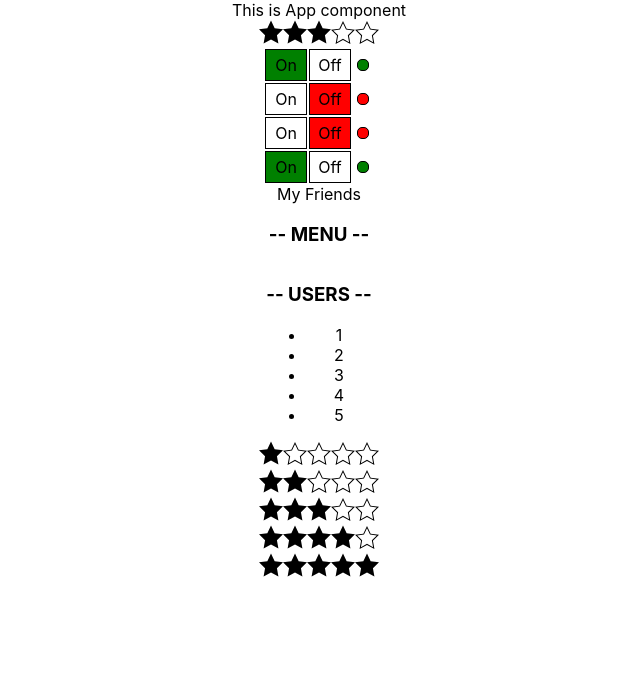
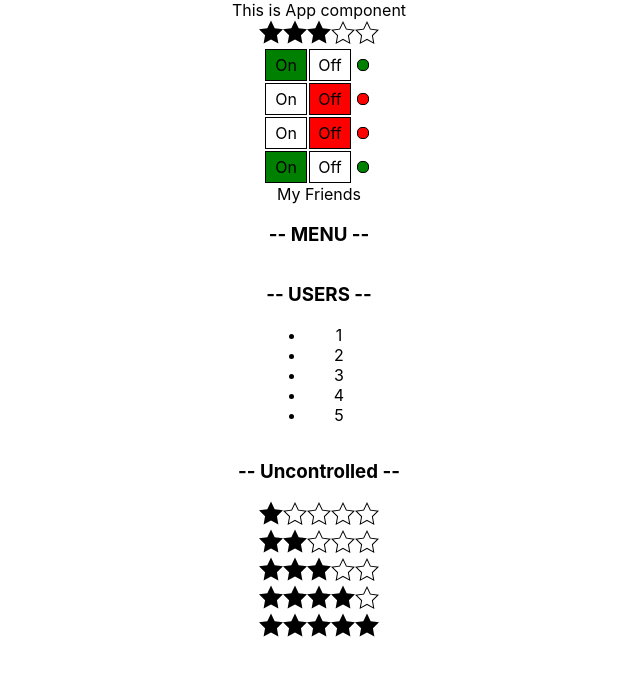
Before and after one commit to Kirill2603/kabzda, a React (Create React App) app: page / in a window 1280 px wide. Shown: the top 676 px of the page, without its empty margins (321-961 px from the left). Built offline with nearby package versions, Linux system fonts and the light colour scheme.

Commit message:
Kabzda 6 add UncontrolledAccordion.tsx

```diff
--- a/src/App.tsx
+++ b/src/App.tsx
@@ -3,6 +3,7 @@ import './App.css';
 import Accordion from "./components/Accordion";
 import Rating from "./components/rating";
 import OnOff from "./components/OnOff";
+import UncontrolledAccordion from "./components/UncontrolledAccordion";
 
 function PageTitle(props: { title: string }) {
     return <span>{props.title}</span>
@@ -25,6 +26,8 @@ function App() {
             <Accordion title="MENU" collapsed={true}/>
             <Accordion title={"USERS"} collapsed={false}/>
 
+            <UncontrolledAccordion title={'Uncontrolled'} />
+
             <Rating value={1}/>
             <Rating value={2}/>
             <Rating value={3}/>
--- /dev/null
+++ b/src/components/UncontrolledAccordion.tsx
@@ -0,0 +1,53 @@
+import React, {useState} from "react";
+
+type UncontrolledAccordionPropsType = {
+    title: string
+}
+
+
+const UncontrolledAccordion: React.FC<UncontrolledAccordionPropsType> = ({title}) => {
+
+    const [collapsed, setCollapsed] = useState<boolean>(true)
+
+    return collapsed ?
+        <div>
+            <AccordionTitle title={title} setCollapsed={setCollapsed} collapsed={collapsed}/>
+        </div>
+        :
+        <div>
+            <AccordionTitle title={title} setCollapsed={setCollapsed} collapsed={collapsed}/>
+            <AccordionBody/>
+        </div>
+}
+
+type AccordionTitlePropsType = {
+    title: string,
+    setCollapsed: any
+    collapsed: boolean
+}
+
+const AccordionTitle = (props: AccordionTitlePropsType) => {
+
+    return (
+        <div >
+            <h3
+                style={{cursor: 'pointer'}}
+                onClick={() => props.setCollapsed(!props.collapsed)}>-- {props.title} --</h3>
+        </div>
+
+    )
+}
+
+function AccordionBody() {
+    return (
+        <ul>
+            <li>1</li>
+            <li>2</li>
+            <li>3</li>
+            <li>4</li>
+            <li>5</li>
+        </ul>
+    )
+}
+
+export default UncontrolledAccordion
```
